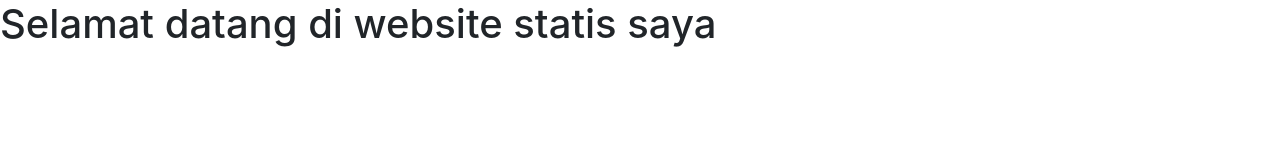
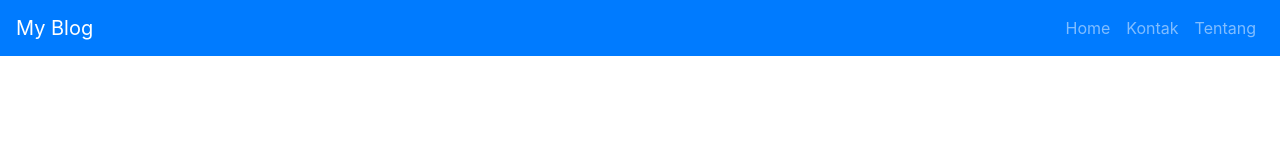
Before and after one commit to agungkusaeri9/agungkusaeri.github.io, a plain HTML site: page index.html in a window 1280 px wide. Drawn offline with Linux system fonts and the light colour scheme.

Commit message:
commit ke 4

```diff
--- a/index.html
+++ b/index.html
@@ -11,7 +11,26 @@
     <title>Hello, world!</title>
   </head>
   <body>
-    <h1>Selamat datang di website statis saya</h1>
+    <nav class="navbar navbar-expand-lg navbar-dark bg-primary">
+  <a class="navbar-brand" href="#">My Blog</a>
+  <button class="navbar-toggler" type="button" data-toggle="collapse" data-target="#navbarSupportedContent" aria-controls="navbarSupportedContent" aria-expanded="false" aria-label="Toggle navigation">
+    <span class="navbar-toggler-icon"></span>
+  </button>
+
+  <div class="collapse navbar-collapse" id="navbarSupportedContent">
+    <ul class="navbar-nav ml-auto">
+      <li class="nav-item">
+        <a class="nav-link" href="#">Home</a>
+      </li>
+      <li class="nav-item">
+        <a class="nav-link" href="#">Kontak</a>
+      </li>
+      <li class="nav-item">
+        <a class="nav-link" href="#">Tentang</a>
+      </li>
+    </ul>
+  </div>
+</nav>
 
     <!-- Optional JavaScript -->
     <!-- jQuery first, then Popper.js, then Bootstrap JS -->
```
